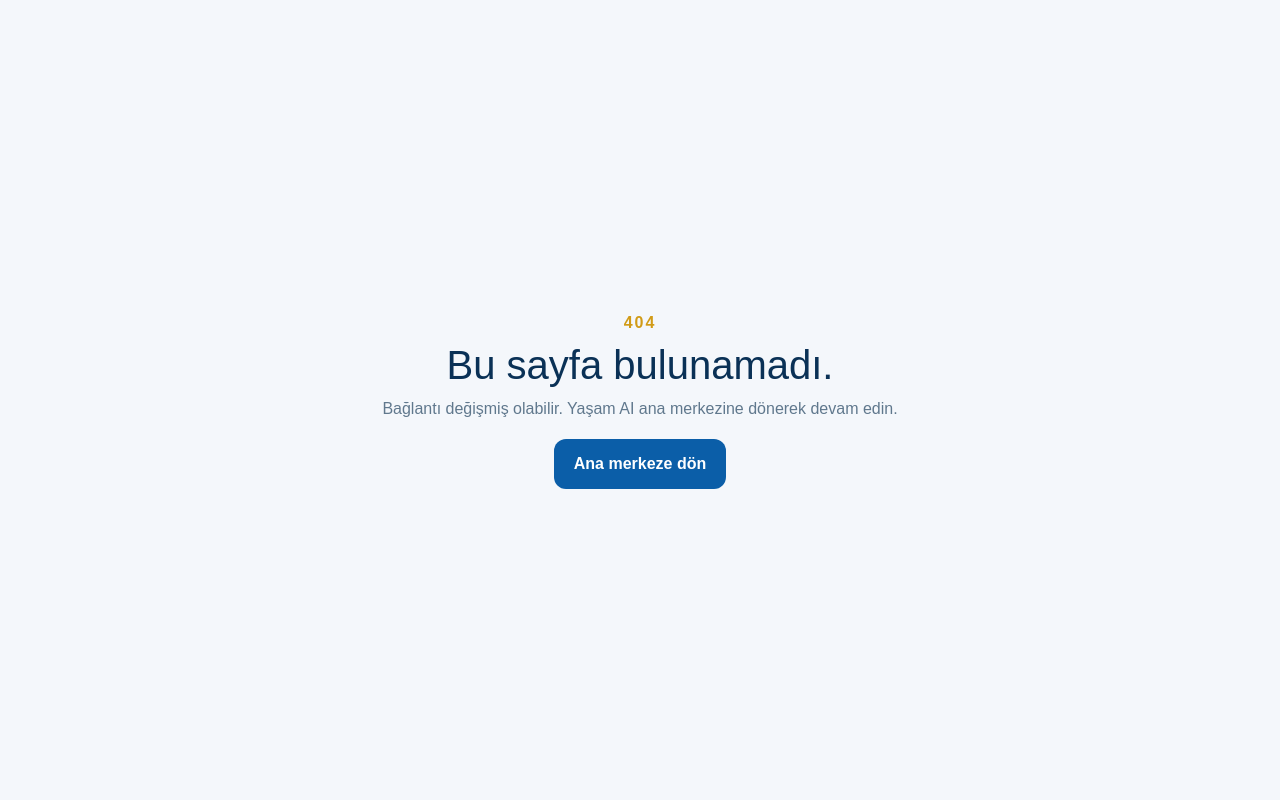
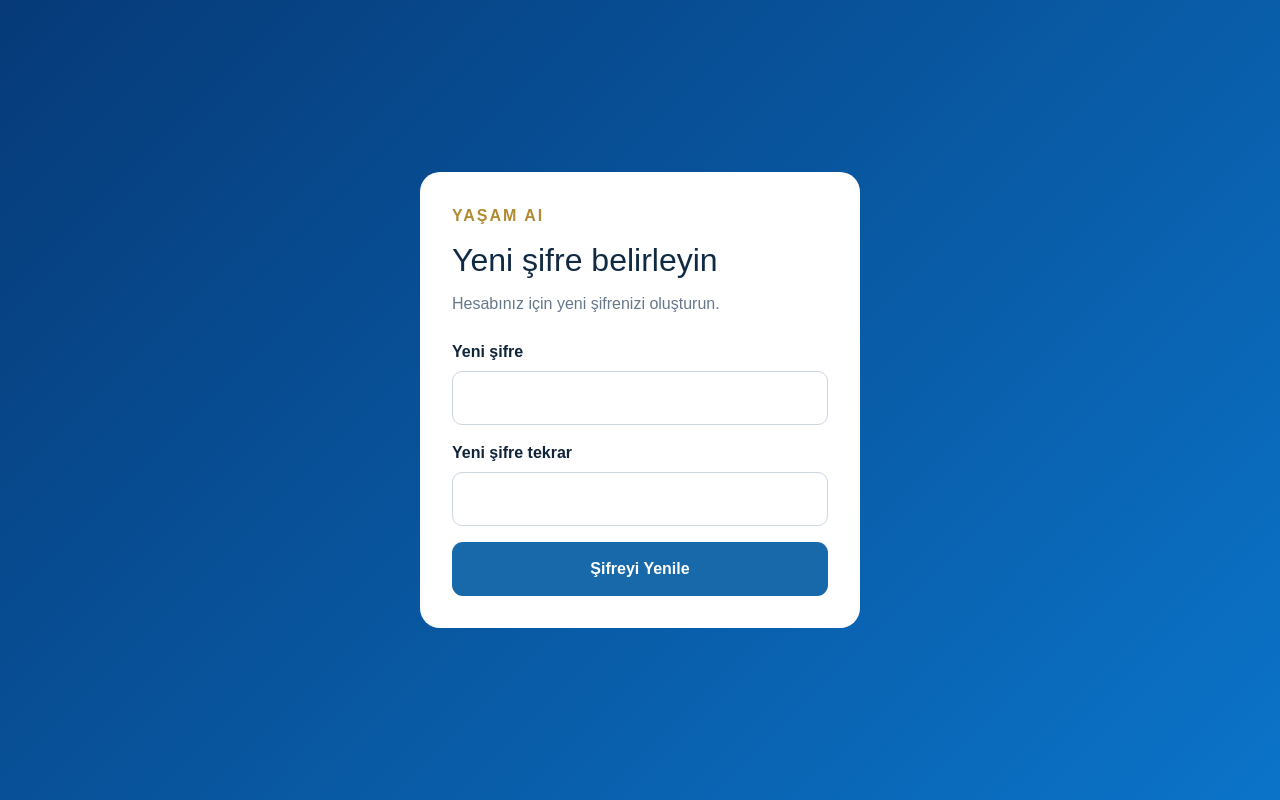
Before and after one commit to yasamai/yasam-ai, a Next.js app: page /sifre-yenile in a window 1280 px wide. Before the commit this address had no page. Built offline with nearby package versions, Linux system fonts and the light colour scheme; no server answers.

Commit message:
feat: add password reset flow

```diff
--- a/app/giris/page.tsx
+++ b/app/giris/page.tsx
@@ -24,7 +24,28 @@ export default function LoginPage() {
     if (mode === "signup" && !result.data.session) { setMessage("Kayıt oluşturuldu. E-posta doğrulama bağlantısını kontrol edin."); return; }
     router.replace("/analiz"); router.refresh();
   }
+async function resetPassword() {
+  if (!email) {
+    setMessage("Önce e-posta adresinizi girin.");
+    return;
+  }
 
+  setLoading(true);
+  setMessage("");
+
+  const { error } = await supabase.auth.resetPasswordForEmail(email, {
+    redirectTo: "https://yasam-ai.vercel.app/sifre-yenile",
+  });
+
+  setLoading(false);
+
+  if (error) {
+    setMessage(error.message);
+    return;
+  }
+
+  setMessage("Şifre sıfırlama bağlantısı e-posta adresinize gönderildi.");
+}
   return <main style={{ minHeight:"100vh",display:"grid",placeItems:"center",padding:24,background:"linear-gradient(135deg,#06182f,#16466f)",fontFamily:"Arial,sans-serif" }}>
     <form onSubmit={submit} style={{ width:"min(440px,100%)",background:"white",padding:32,borderRadius:22,boxShadow:"0 24px 70px rgba(0,0,0,.3)" }}>
       <div style={{ color:"#b08b32",fontWeight:900,letterSpacing:2 }}>YAŞAM AI</div>
@@ -34,6 +55,25 @@ export default function LoginPage() {
       <input required type="email" value={email} onChange={e=>setEmail(e.target.value)} style={{ width:"100%",boxSizing:"border-box",padding:14,border:"1px solid #cbd5df",borderRadius:10,marginBottom:16 }} />
       <label style={{ display:"block",fontWeight:700,marginBottom:7 }}>Şifre</label>
       <input required minLength={6} type="password" value={password} onChange={e=>setPassword(e.target.value)} style={{ width:"100%",boxSizing:"border-box",padding:14,border:"1px solid #cbd5df",borderRadius:10,marginBottom:16 }} />
+      {mode === "login" && (
+  <button
+    type="button"
+    onClick={resetPassword}
+    disabled={loading}
+    style={{
+      width: "100%",
+      marginBottom: 12,
+      padding: 10,
+      border: 0,
+      background: "transparent",
+      color: "#2563eb",
+      cursor: "pointer",
+      fontWeight: 700,
+    }}
+  >
+    Şifremi unuttum
+  </button>
+)}
       {message && <p style={{ background:"#fff5e5",padding:12,borderRadius:9,color:"#8a5700" }}>{message}</p>}
       <button disabled={loading} style={{ width:"100%",padding:15,border:0,borderRadius:11,background:"#0d355d",color:"white",fontWeight:800,cursor:"pointer" }}>{loading ? "İşleniyor…" : mode === "login" ? "Giriş Yap" : "Kayıt Ol"}</button>
       <button type="button" onClick={()=>{setMode(mode === "login" ? "signup" : "login");setMessage("");}} style={{ width:"100%",marginTop:12,padding:12,border:0,background:"transparent",color:"#315f88",cursor:"pointer" }}>{mode === "login" ? "Hesabınız yok mu? Kayıt olun" : "Zaten hesabınız var mı? Giriş yapın"}</button>
--- /dev/null
+++ b/app/sifre-yenile/page.tsx
@@ -0,0 +1,169 @@
+"use client";
+
+import { FormEvent, useState } from "react";
+import { useRouter } from "next/navigation";
+import { supabase } from "../../lib/supabase";
+
+export default function SifreYenilePage() {
+  const router = useRouter();
+
+  const [password, setPassword] = useState("");
+  const [passwordAgain, setPasswordAgain] = useState("");
+  const [loading, setLoading] = useState(false);
+  const [message, setMessage] = useState("");
+
+  async function submit(event: FormEvent) {
+    event.preventDefault();
+    setMessage("");
+
+    if (password.length < 6) {
+      setMessage("Şifre en az 6 karakter olmalıdır.");
+      return;
+    }
+
+    if (password !== passwordAgain) {
+      setMessage("Şifreler eşleşmiyor.");
+      return;
+    }
+
+    setLoading(true);
+
+    const { error } = await supabase.auth.updateUser({
+      password,
+    });
+
+    setLoading(false);
+
+    if (error) {
+      setMessage(error.message);
+      return;
+    }
+
+    setMessage("Şifreniz başarıyla yenilendi.");
+
+    setTimeout(() => {
+      router.replace("/giris");
+    }, 1500);
+  }
+
+  return (
+    <main
+      style={{
+        minHeight: "100vh",
+        display: "grid",
+        placeItems: "center",
+        padding: 24,
+        background: "linear-gradient(135deg,#063a78,#0b74c9)",
+      }}
+    >
+      <form
+        onSubmit={submit}
+        style={{
+          width: "min(440px,100%)",
+          background: "white",
+          padding: 32,
+          borderRadius: 20,
+        }}
+      >
+        <div
+          style={{
+            color: "#b08b32",
+            fontWeight: 900,
+            letterSpacing: 2,
+            marginBottom: 8,
+          }}
+        >
+          YAŞAM AI
+        </div>
+
+        <h1 style={{ color: "#102a43", fontSize: 32, marginBottom: 8 }}>
+          Yeni şifre belirleyin
+        </h1>
+
+        <p style={{ color: "#66788a", marginBottom: 24 }}>
+          Hesabınız için yeni şifrenizi oluşturun.
+        </p>
+
+        <label
+          style={{
+            display: "block",
+            fontWeight: 700,
+            marginBottom: 7,
+          }}
+        >
+          Yeni şifre
+        </label>
+
+        <input
+          required
+          minLength={6}
+          type="password"
+          value={password}
+          onChange={(e) => setPassword(e.target.value)}
+          style={{
+            width: "100%",
+            padding: 14,
+            marginBottom: 16,
+            borderRadius: 10,
+            border: "1px solid #ccd6e0",
+          }}
+        />
+
+        <label
+          style={{
+            display: "block",
+            fontWeight: 700,
+            marginBottom: 7,
+          }}
+        >
+          Yeni şifre tekrar
+        </label>
+
+        <input
+          required
+          minLength={6}
+          type="password"
+          value={passwordAgain}
+          onChange={(e) => setPasswordAgain(e.target.value)}
+          style={{
+            width: "100%",
+            padding: 14,
+            marginBottom: 16,
+            borderRadius: 10,
+            border: "1px solid #ccd6e0",
+          }}
+        />
+
+        {message && (
+          <p
+            style={{
+              background: "#fff5e5",
+              padding: 12,
+              borderRadius: 9,
+              color: "#8a5700",
+            }}
+          >
+            {message}
+          </p>
+        )}
+
+        <button
+          disabled={loading}
+          type="submit"
+          style={{
+            width: "100%",
+            padding: 15,
+            border: 0,
+            borderRadius: 11,
+            background: "#1769aa",
+            color: "white",
+            fontWeight: 800,
+            cursor: "pointer",
+          }}
+        >
+          {loading ? "Kaydediliyor..." : "Şifreyi Yenile"}
+        </button>
+      </form>
+    </main>
+  );
+}
```
